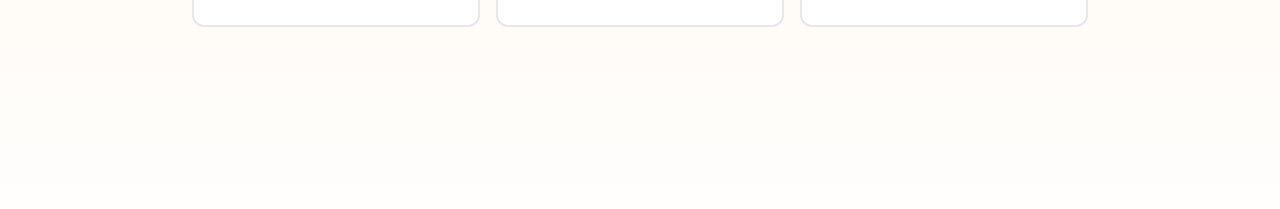
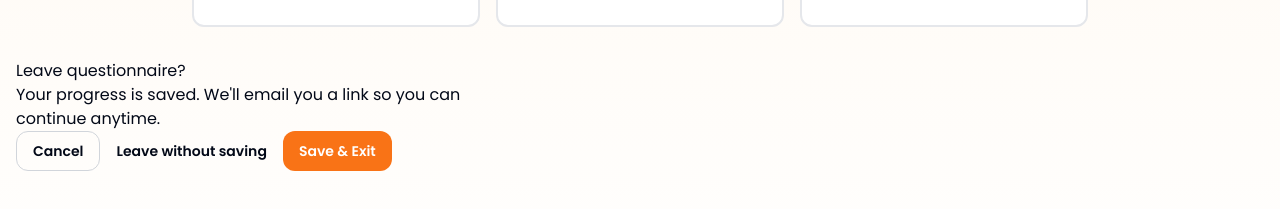
Before and after one commit to carlos19664/Silly-Nutrition-Final, a Next.js app: page /questionnaire/start in a window 1280 px wide. Shown: the part 447-656 px from the top of the page. Built offline with nearby package versions, Linux system fonts and the light colour scheme.

Commit message:
Create dialog.tsx

```diff
--- /dev/null
+++ b/components/ui/dialog.tsx
@@ -0,0 +1,41 @@
+// components/ui/dialog.tsx
+import * as React from "react";
+
+type BaseProps = React.HTMLAttributes<HTMLDivElement> & { children?: React.ReactNode };
+
+export function Dialog(props: BaseProps) {
+  return <div role="dialog" {...props} />;
+}
+export function DialogTrigger(props: React.ButtonHTMLAttributes<HTMLButtonElement>) {
+  return <button {...props} />;
+}
+export function DialogContent(props: BaseProps) {
+  return <div {...props} />;
+}
+export function DialogHeader(props: BaseProps) {
+  return <div {...props} />;
+}
+export function DialogTitle(props: BaseProps) {
+  return <h3 {...props} />;
+}
+export function DialogDescription(props: BaseProps) {
+  return <p {...props} />;
+}
+export function DialogFooter(props: BaseProps) {
+  return <div {...props} />;
+}
+export function DialogClose(props: React.ButtonHTMLAttributes<HTMLButtonElement>) {
+  return <button {...props} />;
+}
+
+// default export for `import { ... } from "@/components/ui/dialog"`
+export default {
+  Dialog,
+  DialogTrigger,
+  DialogContent,
+  DialogHeader,
+  DialogTitle,
+  DialogDescription,
+  DialogFooter,
+  DialogClose,
+};
```
